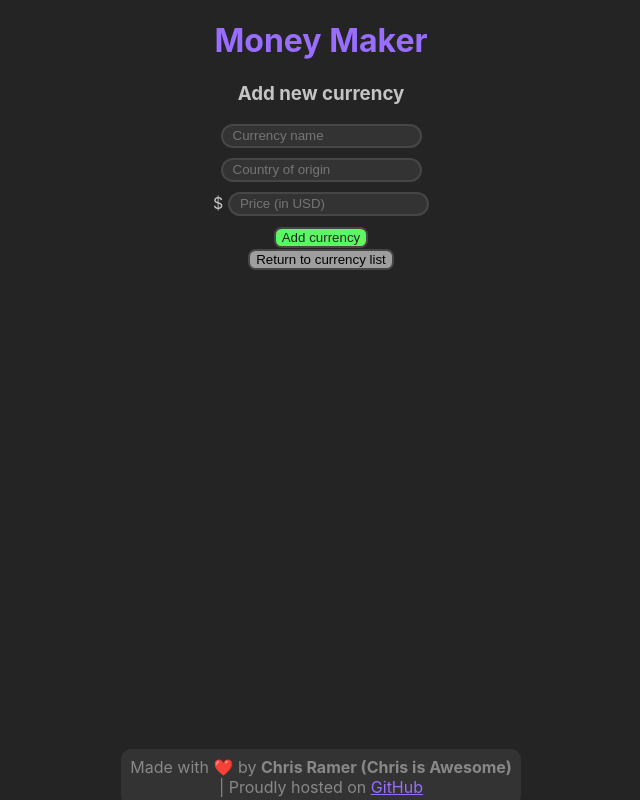
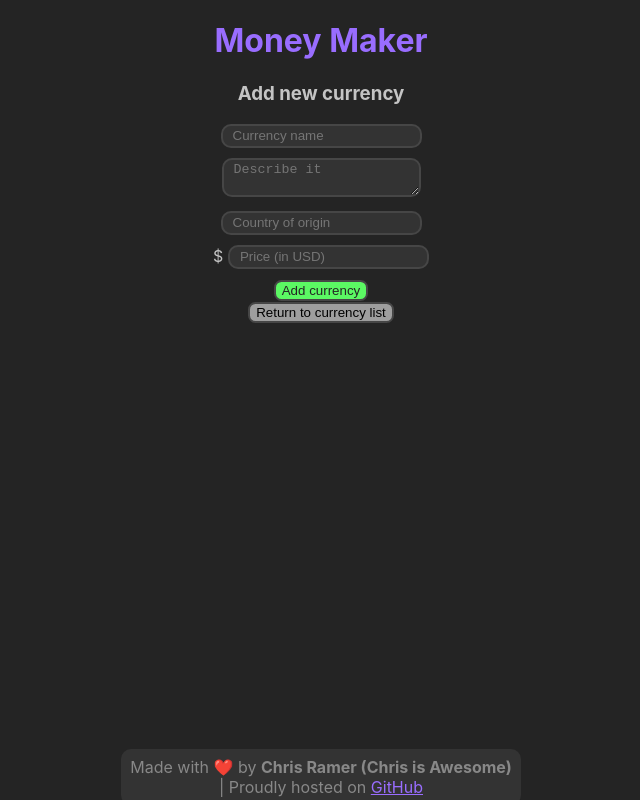
Before and after one commit to ChrisRamer/react-fundamentals-ind-project, a React (Create React App) app: page / in a window 1280 px wide. Both pictures are taken after a click on the button "Add new currency". Shown: the whole page, without its empty margins (319-959 px from the left). Built offline with nearby package versions, Linux system fonts and the light colour scheme.

Commit message:
Add description field

```diff
--- a/src/components/ReusableForm.js
+++ b/src/components/ReusableForm.js
@@ -8,6 +8,10 @@ function ReusableForm(props) {
 				type="text"
 				name="name"
 				placeholder="Currency name"/>
+			<br />
+			<textarea
+				name="description"
+				placeholder="Describe it"/>
 			<br />
 			<input
 				type="text"
--- a/src/index.css
+++ b/src/index.css
@@ -42,12 +42,12 @@ div#footer {
     border-radius: 10px;
 }
 
-input {
+input, textArea {
     background-color: rgb(51, 51, 51);
 	color: rgb(209, 207, 207);
 	margin-bottom: 10px;
 	border: 2px solid rgb(70, 70, 70);
-	border-radius: 25px;
+	border-radius: 10px;
     padding: 2.5px 10px;
 }
 
```
